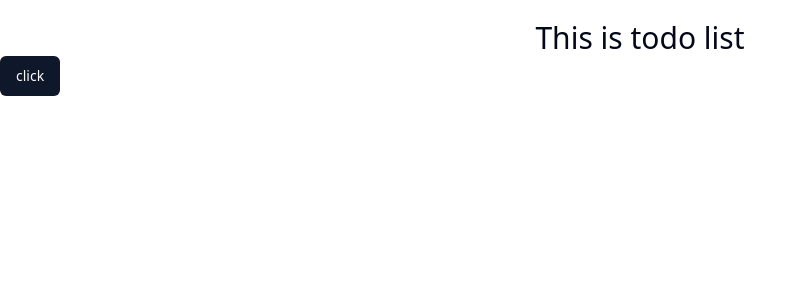
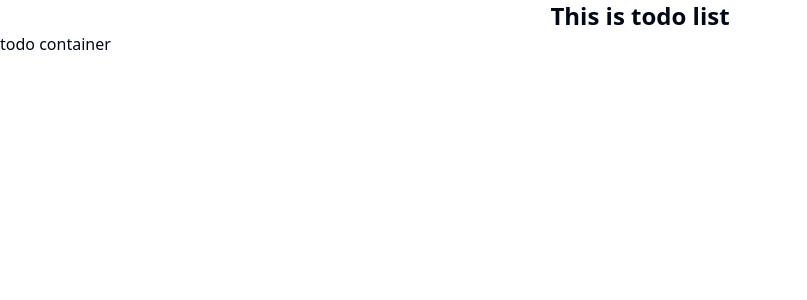
Before and after one commit to reaxul/todo-list, a React (Vite) app: page / in a window 1280 px wide. Shown: the top 300 px of the page, without its empty margins (0-807 px from the left). Built offline with nearby package versions, Linux system fonts and the light colour scheme.

Commit message:
Refactor App component to use Todo page

```diff
--- a/src/App.tsx
+++ b/src/App.tsx
@@ -1,13 +1,11 @@
-import { Button } from "./components/ui/button"
+import Todo from "./pages/Todo";
 
 function App() {
-
   return (
     <>
-      <h1 className="text-center text-3xl mt-5">This is todo list</h1>
-      <Button>click</Button>
+      <Todo></Todo>
     </>
-  )
+  );
 }
 
-export default App
+export default App;
--- /dev/null
+++ b/src/components/ui/todo/TodoCard.tsx
@@ -0,0 +1,10 @@
+
+const TodoCard = () => {
+    return (
+        <div>
+this is todo card.
+        </div>
+    );
+};
+
+export default TodoCard;
--- /dev/null
+++ b/src/components/ui/todo/TodoContainer.tsx
@@ -0,0 +1,10 @@
+
+const TodoContainer = () => {
+    return (
+        <div>
+todo container
+        </div>
+    );
+};
+
+export default TodoContainer;
--- /dev/null
+++ b/src/pages/Todo.tsx
@@ -0,0 +1,12 @@
+import TodoContainer from "@/components/ui/todo/TodoContainer";
+
+const Todo = () => {
+  return (
+    <div>
+      <h1 className="font-semibold text-2xl text-center">This is todo list</h1>
+      <TodoContainer />
+    </div>
+  );
+};
+
+export default Todo;
```
